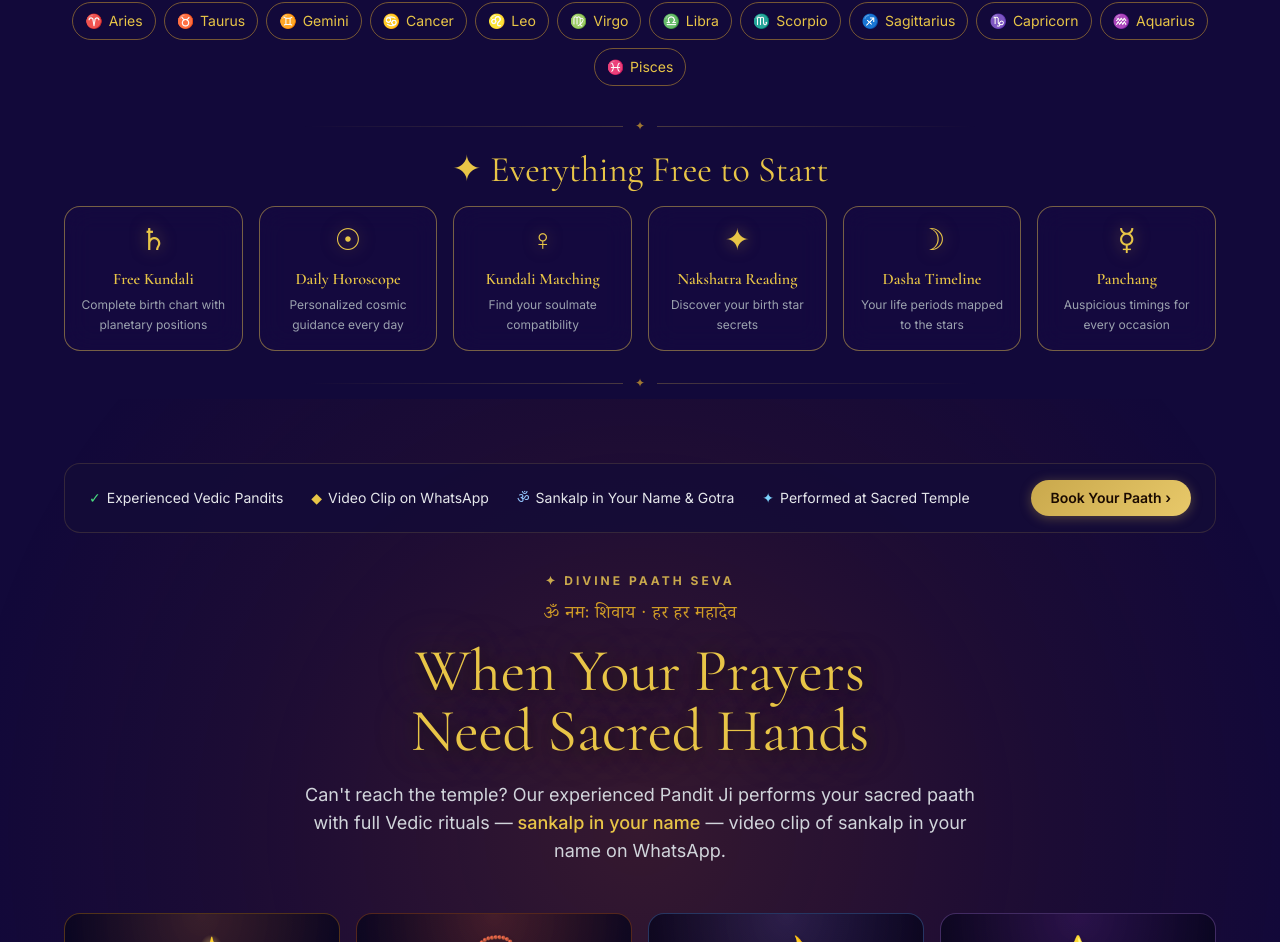
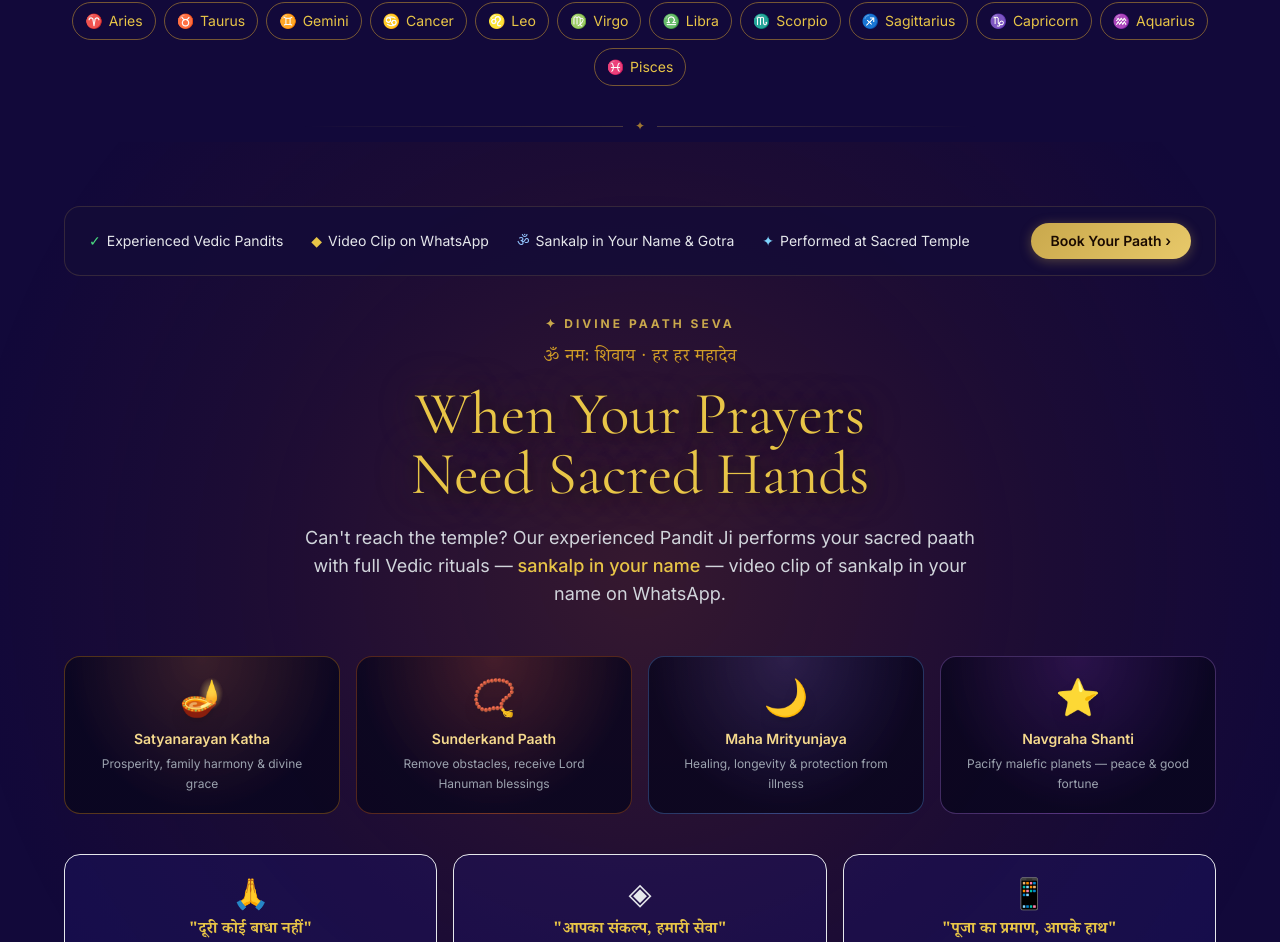
Before and after one commit to professorhemant/astrovyoma, a React (Vite) app in the folder frontend/: page / in a window 1280 px wide. Shown: the part 955-1897 px from the top of the page. Built offline with nearby package versions, Linux system fonts and the light colour scheme; no server answers; a web font is replaced by a local one.

Commit message:
Remove 'Everything Free to Start' section from homepage

```diff
--- a/frontend/src/pages/HomePage.jsx
+++ b/frontend/src/pages/HomePage.jsx
@@ -439,33 +439,6 @@ export default function HomePage() {
 
         <SectionDivider />
 
-        {/* ── Free Features ── */}
-        <section className="pt-2 pb-4 px-4 md:px-8 lg:px-16 relative z-10">
-          <div className="max-w-7xl mx-auto">
-            <motion.h2 initial={{opacity:0,y:20}} whileInView={{opacity:1,y:0}} viewport={{once:true}}
-              className="font-serif text-center text-3xl md:text-4xl text-gold-400 mb-4">
-              ✦ Everything Free to Start
-            </motion.h2>
-            <div className="grid grid-cols-2 md:grid-cols-3 lg:grid-cols-6 gap-4">
-              {features.map((f,i) => (
-                <Link to={f.link} key={f.row_id || f.id || f.title || i} data-edit-item={f.row_id && `home_features:${f.row_id}`}>
-                  <motion.div
-                    initial={{opacity:0,y:20}} whileInView={{opacity:1,y:0}} viewport={{once:true}}
-                    transition={{delay:i*0.1}}
-                    whileHover={{y:-5,boxShadow:'0 0 30px rgba(201,168,76,0.2)',borderColor:'rgba(232,197,71,0.5)'}}
-                    className="card-cosmic p-4 text-center cursor-pointer group h-full transition-all">
-                    <div className="text-3xl mb-2 text-gold-400 font-serif" style={{ textShadow: '0 0 16px rgba(201,168,76,0.5)' }}>{f.icon}</div>
-                    <h3 className="font-serif text-gold-400 text-base font-semibold mb-1 group-hover:text-gold-300">{f.title}</h3>
-                    <p className="text-gray-400 text-xs leading-relaxed">{f.desc}</p>
-                  </motion.div>
-                </Link>
-              ))}
-            </div>
-          </div>
-        </section>
-
-        <SectionDivider />
-
         {/* ── Book Pooja ── */}
         <section className="py-16 px-4 md:px-8 lg:px-16 relative z-10 overflow-hidden">
           {/* Sacred amber glow */}
```
